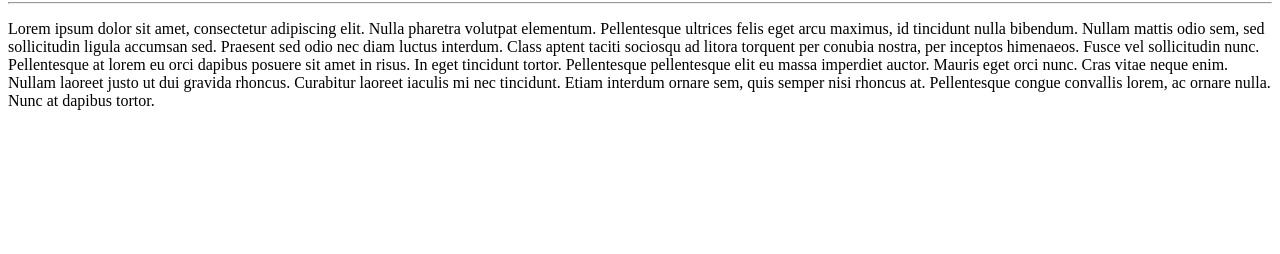
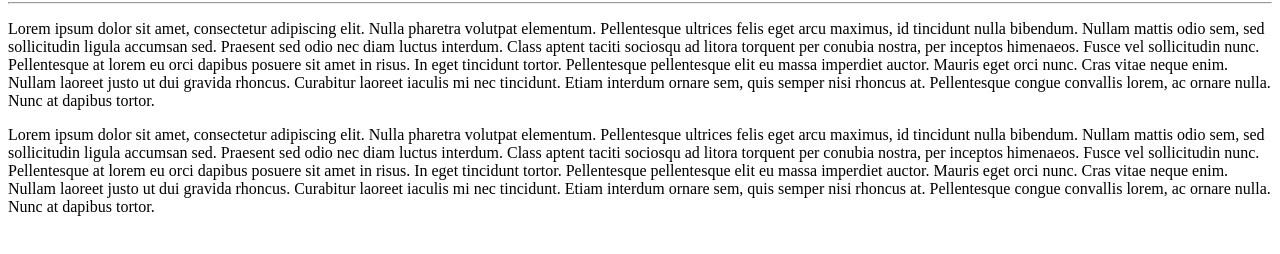
Before and after one commit to victorcasagrande/Hello-World, a plain HTML site: page site-exemplo/index.html in a window 1280 px wide. Shown: the part 78-332 px from the top of the page. Drawn offline with Linux system fonts and the light colour scheme.

Commit message:
Alteração index
adicionei um paragrafo

```diff
--- a/site-exemplo/index.html
+++ b/site-exemplo/index.html
@@ -12,6 +12,9 @@
     <p>
         Lorem ipsum dolor sit amet, consectetur adipiscing elit. Nulla pharetra volutpat elementum. Pellentesque ultrices felis eget arcu maximus, id tincidunt nulla bibendum. Nullam mattis odio sem, sed sollicitudin ligula accumsan sed. Praesent sed odio nec diam luctus interdum. Class aptent taciti sociosqu ad litora torquent per conubia nostra, per inceptos himenaeos. Fusce vel sollicitudin nunc. Pellentesque at lorem eu orci dapibus posuere sit amet in risus. In eget tincidunt tortor. Pellentesque pellentesque elit eu massa imperdiet auctor. Mauris eget orci nunc. Cras vitae neque enim. Nullam laoreet justo ut dui gravida rhoncus. Curabitur laoreet iaculis mi nec tincidunt. Etiam interdum ornare sem, quis semper nisi rhoncus at. Pellentesque congue convallis lorem, ac ornare nulla. Nunc at dapibus tortor.
     </p>
+    <p>
+        Lorem ipsum dolor sit amet, consectetur adipiscing elit. Nulla pharetra volutpat elementum. Pellentesque ultrices felis eget arcu maximus, id tincidunt nulla bibendum. Nullam mattis odio sem, sed sollicitudin ligula accumsan sed. Praesent sed odio nec diam luctus interdum. Class aptent taciti sociosqu ad litora torquent per conubia nostra, per inceptos himenaeos. Fusce vel sollicitudin nunc. Pellentesque at lorem eu orci dapibus posuere sit amet in risus. In eget tincidunt tortor. Pellentesque pellentesque elit eu massa imperdiet auctor. Mauris eget orci nunc. Cras vitae neque enim. Nullam laoreet justo ut dui gravida rhoncus. Curabitur laoreet iaculis mi nec tincidunt. Etiam interdum ornare sem, quis semper nisi rhoncus at. Pellentesque congue convallis lorem, ac ornare nulla. Nunc at dapibus tortor.
+    </p>
 
 
 </body>
```
